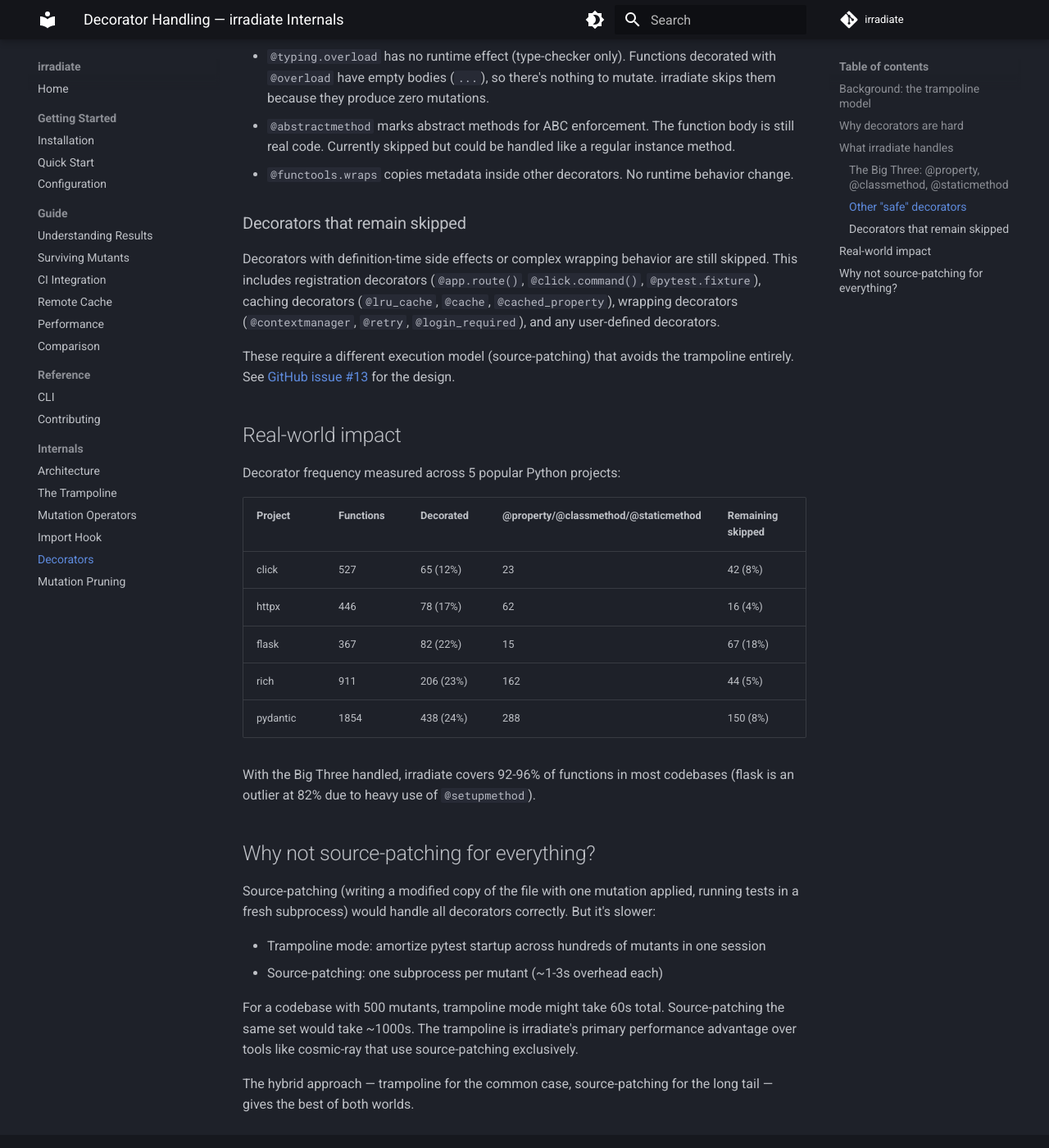
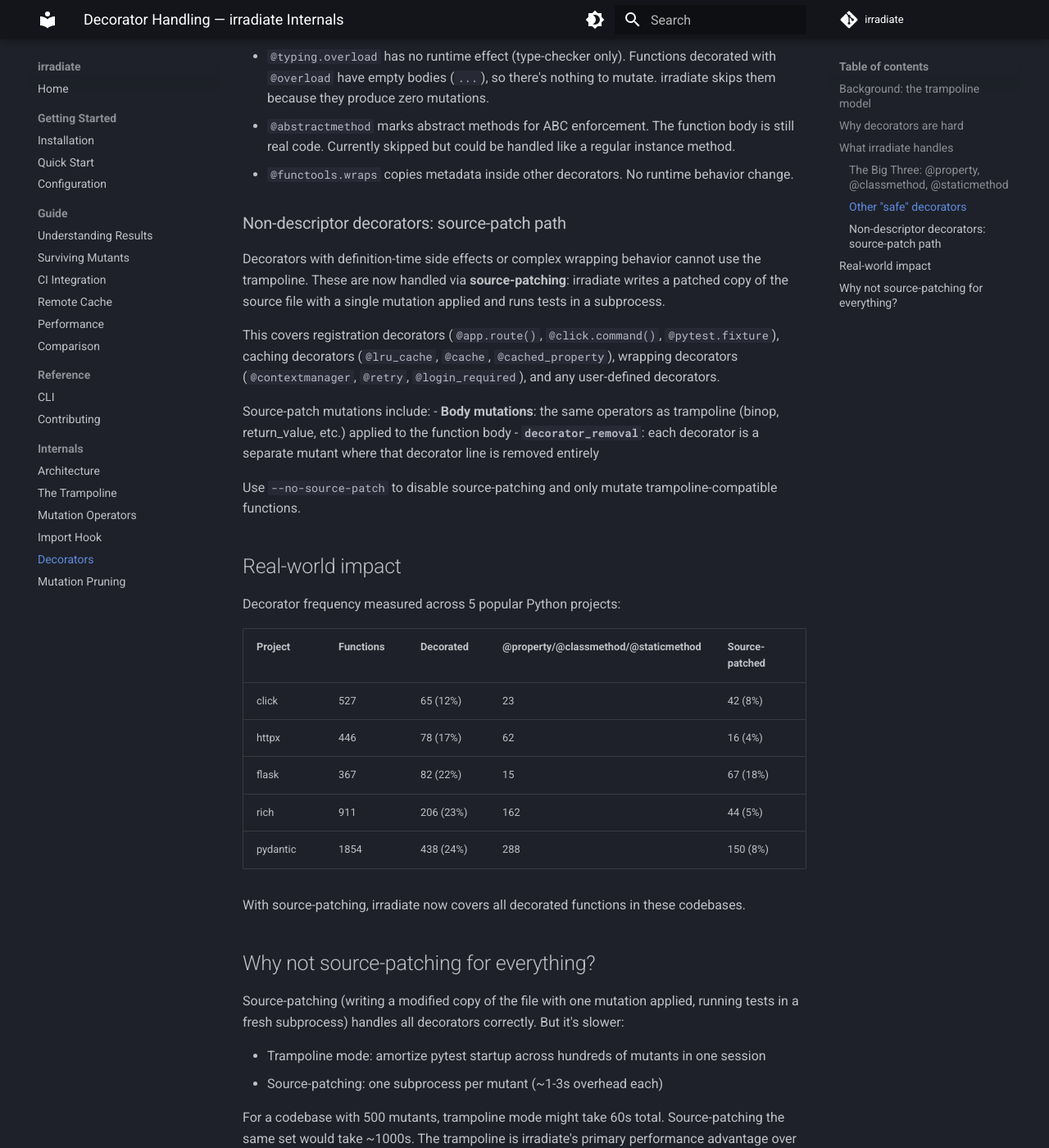
Before and after one commit to nwyin/irradiate, an MkDocs documentation site: the page built from docs/internals/decorators.md, in a window 1280 px wide and 1400 px high, scrolled down 2468 px. Shown: the whole window at 82% size. Built offline with MkDocs 1.6.1 and Material for MkDocs 9.7.7, drawn with Linux system fonts in a browser that asks for light colours; comment, search, counter and statistics services are not loaded.

Commit message:
docs: update decorator docs to reflect source-patch support
Remove stale notes about decorated functions being skipped. Update
mutation-operators.md skip rules, decorators.md to describe the
source-patch path and decorator_removal operator, and comparison.md
feature table.

```diff
--- a/docs/internals/decorators.md
+++ b/docs/internals/decorators.md
@@ -109,29 +109,35 @@ Some decorators are effectively no-ops at runtime and don't interfere with tramp
 - `@abstractmethod` marks abstract methods for ABC enforcement. The function body is still real code. Currently skipped but could be handled like a regular instance method.
 - `@functools.wraps` copies metadata inside other decorators. No runtime behavior change.
 
-### Decorators that remain skipped
+### Non-descriptor decorators: source-patch path
 
-Decorators with definition-time side effects or complex wrapping behavior are still skipped. This includes registration decorators (`@app.route()`, `@click.command()`, `@pytest.fixture`), caching decorators (`@lru_cache`, `@cache`, `@cached_property`), wrapping decorators (`@contextmanager`, `@retry`, `@login_required`), and any user-defined decorators.
+Decorators with definition-time side effects or complex wrapping behavior cannot use the trampoline. These are now handled via **source-patching**: irradiate writes a patched copy of the source file with a single mutation applied and runs tests in a subprocess.
 
-These require a different execution model (source-patching) that avoids the trampoline entirely. See [GitHub issue #13](https://github.com/nwyin/irradiate/issues/13) for the design.
+This covers registration decorators (`@app.route()`, `@click.command()`, `@pytest.fixture`), caching decorators (`@lru_cache`, `@cache`, `@cached_property`), wrapping decorators (`@contextmanager`, `@retry`, `@login_required`), and any user-defined decorators.
+
+Source-patch mutations include:
+- **Body mutations**: the same operators as trampoline (binop, return_value, etc.) applied to the function body
+- **`decorator_removal`**: each decorator is a separate mutant where that decorator line is removed entirely
+
+Use `--no-source-patch` to disable source-patching and only mutate trampoline-compatible functions.
 
 ## Real-world impact
 
 Decorator frequency measured across 5 popular Python projects:
 
-| Project | Functions | Decorated | @property/@classmethod/@staticmethod | Remaining skipped |
-|---------|-----------|-----------|--------------------------------------|-------------------|
+| Project | Functions | Decorated | @property/@classmethod/@staticmethod | Source-patched |
+|---------|-----------|-----------|--------------------------------------|----------------|
 | click | 527 | 65 (12%) | 23 | 42 (8%) |
 | httpx | 446 | 78 (17%) | 62 | 16 (4%) |
 | flask | 367 | 82 (22%) | 15 | 67 (18%) |
 | rich | 911 | 206 (23%) | 162 | 44 (5%) |
 | pydantic | 1854 | 438 (24%) | 288 | 150 (8%) |
 
-With the Big Three handled, irradiate covers 92-96% of functions in most codebases (flask is an outlier at 82% due to heavy use of `@setupmethod`).
+With source-patching, irradiate now covers all decorated functions in these codebases.
 
 ## Why not source-patching for everything?
 
-Source-patching (writing a modified copy of the file with one mutation applied, running tests in a fresh subprocess) would handle all decorators correctly. But it's slower:
+Source-patching (writing a modified copy of the file with one mutation applied, running tests in a fresh subprocess) handles all decorators correctly. But it's slower:
 
 - Trampoline mode: amortize pytest startup across hundreds of mutants in one session
 - Source-patching: one subprocess per mutant (~1-3s overhead each)
```
Also changed, not shown: docs/guide/comparison.md (+1 -1 lines), docs/internals/mutation-operators.md (+3 -2 lines).
